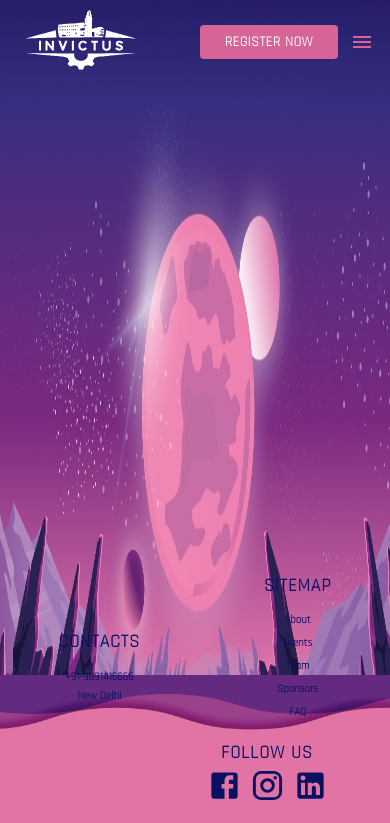
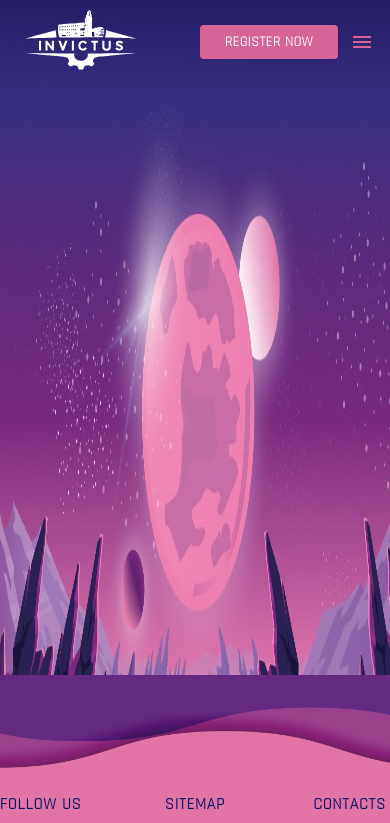
Before and after one commit to anikashc/invictus, a React (Create React App) app in the folder client/: page / in a window 390 px wide. Shown: the top 823 px of the page. Built offline with nearby package versions, Linux system fonts and the light colour scheme.

Commit message:
footer responsiveness

```diff
--- a/client/src/App.js
+++ b/client/src/App.js
@@ -12,9 +12,10 @@ import { makeStyles } from '@material-ui/core';
 
 const useStyles= makeStyles({
   root: {
+    height: '100%',
     minHeight: '60vh',
     '@media (max-width:599px)': {
-      height: '80vh',
+      maxHeight: '80vh',
     }
   },
 
--- a/client/src/Components/Footer/FooterStyles.js
+++ b/client/src/Components/Footer/FooterStyles.js
@@ -3,11 +3,11 @@ import footer_bg from '../../Assets/Backgrounds/footer_bg.png'
 export const useStyles = makeStyles({
   root:{
     width: '100%',
-    height: '350px',
+    height: '30vh',
     background: '#642A7F',
     '@media (max-width:599px)': //mobile screens
     {
-      height: '150px',
+      height: '20vh',
     }
   },
   footer: {
@@ -22,10 +22,10 @@ export const useStyles = makeStyles({
     fontSize: '1.2rem',
     lineHeight: '1.2rem',
     '@media (max-width:768px)': {//tablet view
-      fontSize: '0.6rem',
+      fontSize: '1rem',
     },
     '@media (max-width:599px)': {//mobile view
-      fontSize: '11px',
+      fontSize: '0.8rem',
       lineHeight: '13px',
     },
   },
@@ -38,15 +38,13 @@ export const useStyles = makeStyles({
         paddingTop: '19px',
       },
     '@media (max-width:599px)': {
-      position: 'absolute',
-      bottom: '138px',
-      left: '15%',
+
     },
     '@media (max-width:374px)': {
-      left: '12%',
+
     },
     '@media (max-width:320px)': {
-      left: '5%',
+
     },
   },
   help: {
@@ -61,10 +59,10 @@ export const useStyles = makeStyles({
     fontSize: '1.7rem',
     color: '#081261',
     '@media (max-width:768px)': {
-      fontSize: '1rem',
+      fontSize: '1.5rem',
     },
     '@media (max-width:599px)': {
-      fontSize: '18px',
+      fontSize: '1rem',
       lineHeight: '20px',
       padding: 0,
     },
@@ -78,21 +76,12 @@ export const useStyles = makeStyles({
       paddingTop: '18px',
     },
     '@media (max-width:599px)': {
-      position: 'absolute',
-      bottom: '120px',
-      right: '15%',
-    },
-    '@media (max-width:374px)': {
-      right: '12%',
-    },
-    '@media (max-width:320px)': {
-      right: '5%',
     },
   },
   section: {
     padding: '3px 4px',
     '@media (max-width:599px)': {
-      padding: '5px 4px',
+      padding: '2px 4px',
     },
   },
   findus: {
@@ -101,22 +90,20 @@ export const useStyles = makeStyles({
     alignItems: 'center',
     padding: '120px 0px 0px 0px',
     '@media (max-width:599px)': {
-      position: 'absolute',
-      bottom: '32px',
-      right: '15%',
     },
     '@media (max-width:374px)': {
-      right: '12%',
+
     },
     '@media (max-width:320px)': {
-      right: '5%',
+
     },
   },
   socialLinksContainer: {
     display: 'flex',
     padding: '20px 15px',
     '@media (max-width:599px)': {
-      padding: '0',
+      paddingTop: '20',
+      flexDirection: 'column',
     },
   },
   iconsContainer: {
@@ -127,8 +114,14 @@ export const useStyles = makeStyles({
   findusLink: {
     color:'#081261',
     cursor: 'pointer',
+    height: '40px',
+    width: '40px',
     "&:hover": {
       color: "white"
+    },
+    '@media (max-width:599px)': {
+    height: '20px',
+    width: '20px',
     }
   },
   sitemapLink: {
--- a/client/src/Components/Footer/index.js
+++ b/client/src/Components/Footer/index.js
@@ -22,17 +22,17 @@ const Footer = () => {
           <Box className={classes.socialLinksContainer}>
           <Box className={classes.section}>
               <a href="https://www.facebook.com/InvictusDtu/" target="_blank">
-              <FacebookIcon  className={classes.findusLink} fontSize="large" />
+              <FacebookIcon  className={classes.findusLink}  />
               </a>
             </Box>
             <Box className={classes.section}>
             <a  href="https://www.instagram.com/invictusdtu/" target="_blank">
-             <InstagramIcon   className={classes.findusLink} fontSize="large"  />
+             <InstagramIcon   className={classes.findusLink}  />
             </a>
             </Box>
             <Box className={classes.section}>
             <a href="https://www.linkedin.com/company/invictus-dtu/" target="_blank">
-             <LinkedInIcon className={classes.findusLink} fontSize="large" />
+             <LinkedInIcon className={classes.findusLink} />
             </a>
             </Box>
           </Box>
--- a/client/src/Screens/Home/Home.js
+++ b/client/src/Screens/Home/Home.js
@@ -19,7 +19,7 @@ const useStyles= makeStyles({
     background: '-webkit-linear-gradient(to top, #3c1053, #ad5389)', /* Chrome 10-25, Safari 5.1-6 */
     background: 'linear-gradient(to top,#642A7F, #1B1430)', /* W3C, IE 10+/ Edge, Firefox 16+, Chrome 26+, Opera 12+, Safari 7+ */
     '@media (max-width:599px)': {
-      height: '80vh',
+      minHeight: '100vh',
     }
   },
   home: {
```
